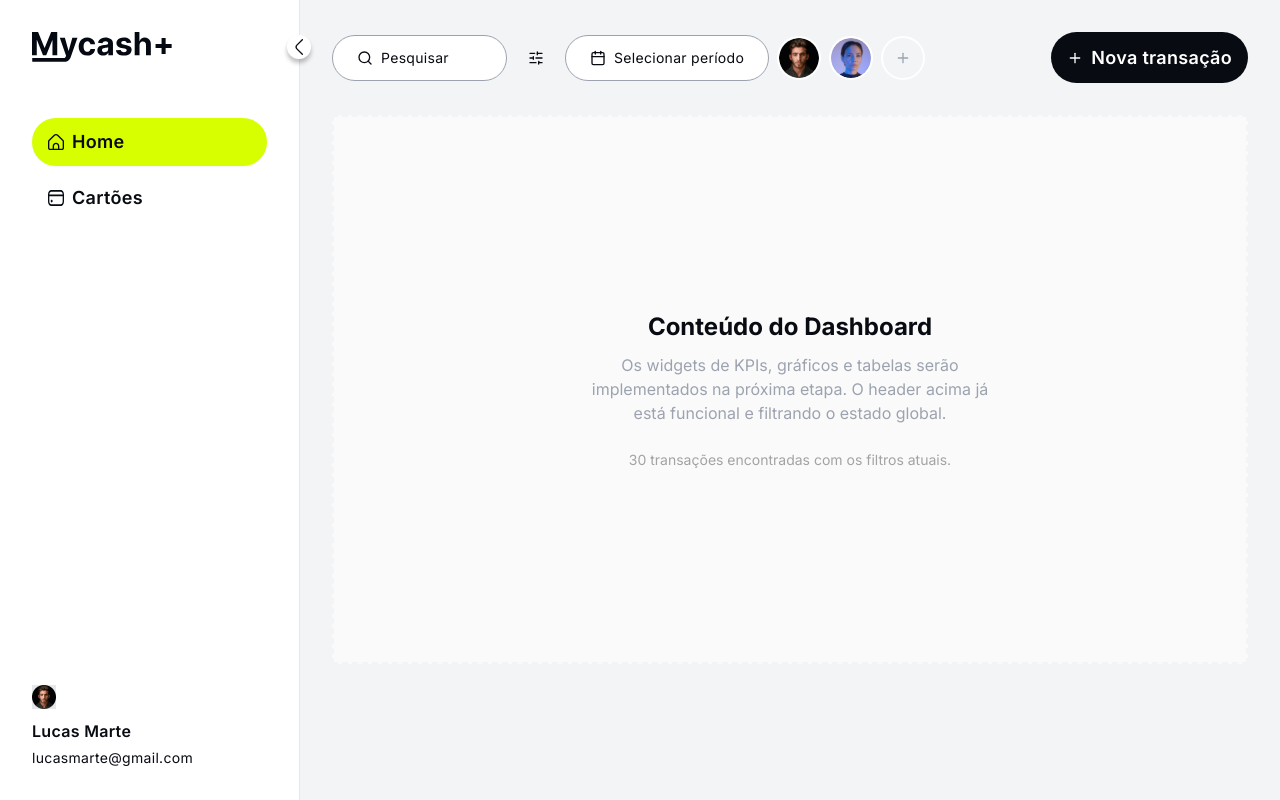
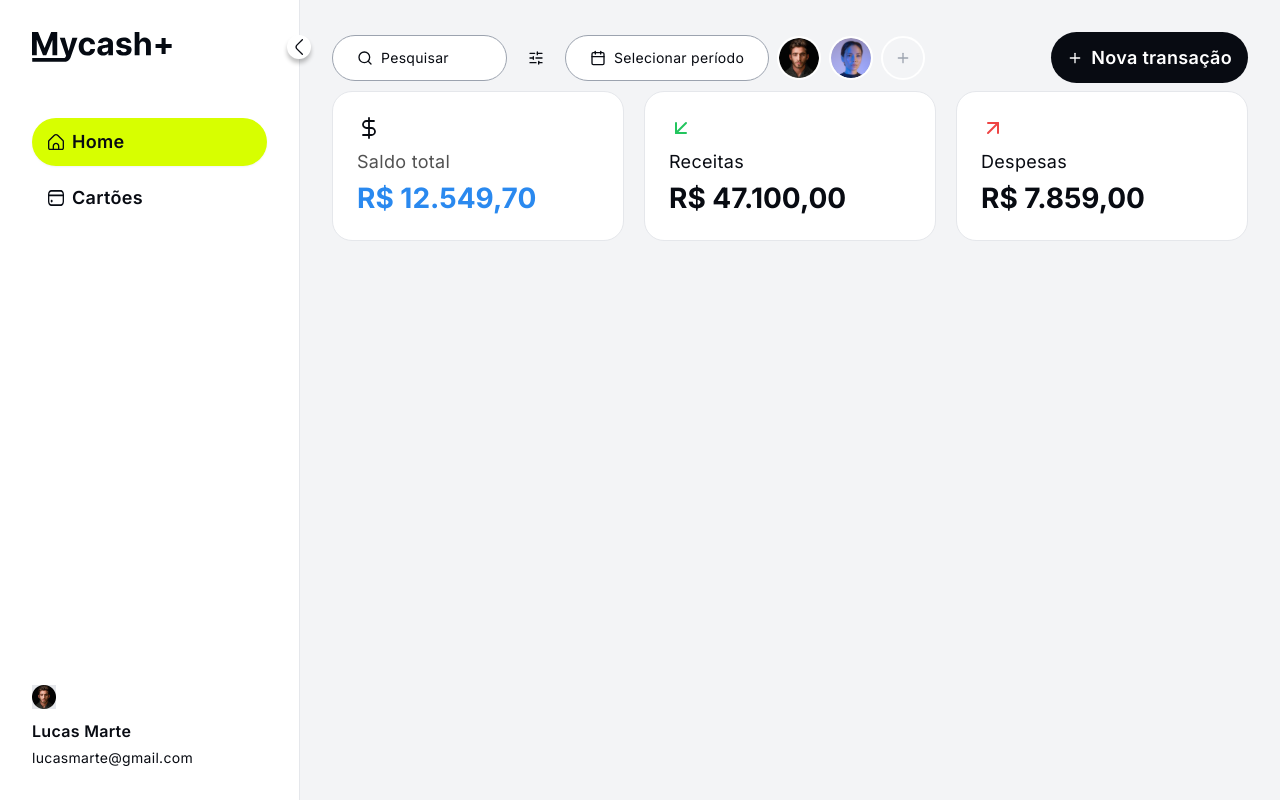
Before and after one commit to Vmtsb/dashboard-mycash, a React (Vite) app: page / in a window 1280 px wide. Built offline with nearby package versions, Linux system fonts and the light colour scheme.

Commit message:
feat: PROMPT 5 - Cards de Resumo Financeiro (BalanceCard, IncomeCard, ExpenseCard + useCountAnimation hook)

```diff
--- /dev/null
+++ b/src/components/cards/BalanceCard.tsx
@@ -0,0 +1,36 @@
+import { DollarSign } from 'lucide-react';
+import { useFinance } from '../../contexts/FinanceContext';
+import { useCountAnimation } from '../../hooks/useCountAnimation';
+
+function formatCurrency(value: number): string {
+    return value.toLocaleString('pt-BR', {
+        style: 'currency',
+        currency: 'BRL',
+        minimumFractionDigits: 2,
+    });
+}
+
+export function BalanceCard() {
+    const { calculateTotalBalance } = useFinance();
+    const balance = calculateTotalBalance();
+    const animatedBalance = useCountAnimation(balance);
+
+    return (
+        <div className="bg-white border border-[#e5e7eb] flex flex-1 flex-col gap-8 items-start justify-center min-h-0 min-w-0 p-6 relative rounded-[20px]">
+            {/* Icon */}
+            <div className="flex items-center justify-center w-6 h-6 text-neutral-1100">
+                <DollarSign size={24} strokeWidth={1.8} />
+            </div>
+
+            {/* Text Group */}
+            <div className="flex flex-col gap-1 items-start w-full">
+                <p className="font-normal text-[18px] leading-7 tracking-[0.3px] text-neutral-600">
+                    Saldo total
+                </p>
+                <p className="font-bold text-[28px] leading-9 text-[#2a89ef] whitespace-nowrap">
+                    {formatCurrency(animatedBalance)}
+                </p>
+            </div>
+        </div>
+    );
+}
--- /dev/null
+++ b/src/components/cards/ExpenseCard.tsx
@@ -0,0 +1,36 @@
+import { ArrowUpRight } from 'lucide-react';
+import { useFinance } from '../../contexts/FinanceContext';
+import { useCountAnimation } from '../../hooks/useCountAnimation';
+
+function formatCurrency(value: number): string {
+    return value.toLocaleString('pt-BR', {
+        style: 'currency',
+        currency: 'BRL',
+        minimumFractionDigits: 2,
+    });
+}
+
+export function ExpenseCard() {
+    const { calculateExpensesForPeriod } = useFinance();
+    const expenses = calculateExpensesForPeriod();
+    const animatedExpenses = useCountAnimation(expenses);
+
+    return (
+        <div className="bg-white border border-[#e5e7eb] flex flex-1 flex-col gap-8 items-start justify-center min-h-0 min-w-0 p-6 relative rounded-[20px]">
+            {/* Icon */}
+            <div className="flex items-center justify-center w-6 h-6 text-red-500">
+                <ArrowUpRight size={24} strokeWidth={2} />
+            </div>
+
+            {/* Text Group */}
+            <div className="flex flex-col gap-1 items-start w-full">
+                <p className="font-normal text-[18px] leading-7 tracking-[0.3px] text-[#080b12]">
+                    Despesas
+                </p>
+                <p className="font-bold text-[28px] leading-9 text-[#080b12] whitespace-nowrap">
+                    {formatCurrency(animatedExpenses)}
+                </p>
+            </div>
+        </div>
+    );
+}
--- /dev/null
+++ b/src/components/cards/IncomeCard.tsx
@@ -0,0 +1,36 @@
+import { ArrowDownLeft } from 'lucide-react';
+import { useFinance } from '../../contexts/FinanceContext';
+import { useCountAnimation } from '../../hooks/useCountAnimation';
+
+function formatCurrency(value: number): string {
+    return value.toLocaleString('pt-BR', {
+        style: 'currency',
+        currency: 'BRL',
+        minimumFractionDigits: 2,
+    });
+}
+
+export function IncomeCard() {
+    const { calculateIncomeForPeriod } = useFinance();
+    const income = calculateIncomeForPeriod();
+    const animatedIncome = useCountAnimation(income);
+
+    return (
+        <div className="bg-white border border-[#e5e7eb] flex flex-1 flex-col gap-8 items-start justify-center min-h-0 min-w-0 p-6 relative rounded-[20px]">
+            {/* Icon */}
+            <div className="flex items-center justify-center w-6 h-6 text-green-500">
+                <ArrowDownLeft size={24} strokeWidth={2} />
+            </div>
+
+            {/* Text Group */}
+            <div className="flex flex-col gap-1 items-start w-full">
+                <p className="font-normal text-[18px] leading-7 tracking-[0.3px] text-[#080b12]">
+                    Receitas
+                </p>
+                <p className="font-bold text-[28px] leading-9 text-[#080b12] whitespace-nowrap">
+                    {formatCurrency(animatedIncome)}
+                </p>
+            </div>
+        </div>
+    );
+}
--- /dev/null
+++ b/src/components/cards/SummaryCards.tsx
@@ -0,0 +1,13 @@
+import { BalanceCard } from './BalanceCard';
+import { IncomeCard } from './IncomeCard';
+import { ExpenseCard } from './ExpenseCard';
+
+export function SummaryCards() {
+    return (
+        <div className="flex flex-col lg:flex-row gap-5 w-full items-stretch">
+            <BalanceCard />
+            <IncomeCard />
+            <ExpenseCard />
+        </div>
+    );
+}
--- /dev/null
+++ b/src/hooks/useCountAnimation.ts
@@ -0,0 +1,52 @@
+import { useEffect, useRef, useState } from 'react';
+
+/**
+ * Animates from 0 (or current displayed value) to `target` in ~800ms.
+ */
+export function useCountAnimation(target: number, duration = 800): number {
+    const [displayed, setDisplayed] = useState(0);
+    const rafRef = useRef<number | null>(null);
+    const startTimeRef = useRef<number | null>(null);
+    const startValueRef = useRef(0);
+
+    useEffect(() => {
+        startValueRef.current = displayed;
+        startTimeRef.current = null;
+
+        if (rafRef.current !== null) {
+            cancelAnimationFrame(rafRef.current);
+        }
+
+        const animate = (timestamp: number) => {
+            if (startTimeRef.current === null) {
+                startTimeRef.current = timestamp;
+            }
+
+            const elapsed = timestamp - startTimeRef.current;
+            const progress = Math.min(elapsed / duration, 1);
+
+            // Ease-out cubic
+            const eased = 1 - Math.pow(1 - progress, 3);
+            const current = startValueRef.current + (target - startValueRef.current) * eased;
+
+            setDisplayed(current);
+
+            if (progress < 1) {
+                rafRef.current = requestAnimationFrame(animate);
+            } else {
+                setDisplayed(target);
+            }
+        };
+
+        rafRef.current = requestAnimationFrame(animate);
+
+        return () => {
+            if (rafRef.current !== null) {
+                cancelAnimationFrame(rafRef.current);
+            }
+        };
+        // eslint-disable-next-line react-hooks/exhaustive-deps
+    }, [target, duration]);
+
+    return displayed;
+}
--- a/src/pages/Dashboard.tsx
+++ b/src/pages/Dashboard.tsx
@@ -1,26 +1,15 @@
 import { DashboardHeader } from '../components/layout/DashboardHeader';
-import { useFinance } from '../contexts/FinanceContext';
+import { SummaryCards } from '../components/cards/SummaryCards';
 
 export default function Dashboard() {
-    const { getFilteredTransactions } = useFinance();
-    const filteredTransactions = getFilteredTransactions();
-
     return (
-        <div className="flex flex-col gap-24 lg:gap-32 w-full">
+        <div className="flex flex-col gap-6 lg:gap-8 w-full">
             <DashboardHeader />
 
-            <div className="flex-1 pb-32">
-                {/* Content will be implemented in future prompts */}
-                <div className="bg-neutral-50 border-2 border-dashed border-neutral-200 rounded-32 p-48 flex flex-col items-center justify-center text-center">
-                    <h2 className="text-[24px] font-bold text-neutral-1100 mb-8">Conteúdo do Dashboard</h2>
-                    <p className="text-neutral-500 max-w-[400px]">
-                        Os widgets de KPIs, gráficos e tabelas serão implementados na próxima etapa.
-                        O header acima já está funcional e filtrando o estado global.
-                    </p>
-                    <div className="mt-24 text-[14px] text-neutral-400">
-                        {filteredTransactions.length} transações encontradas com os filtros atuais.
-                    </div>
-                </div>
+            <div className="flex-1 pb-8 flex flex-col gap-6">
+                <SummaryCards />
+
+                {/* Future widgets: charts, tables, etc. */}
             </div>
         </div>
     );
```
